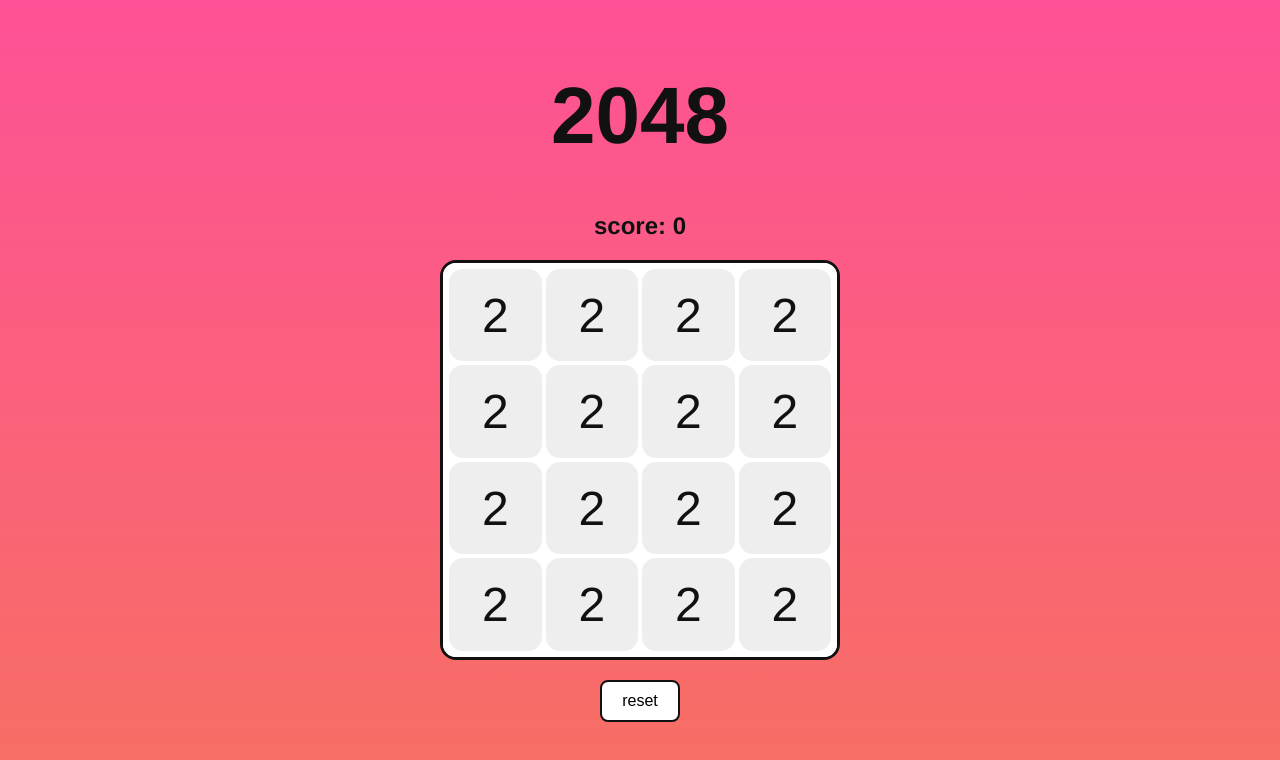
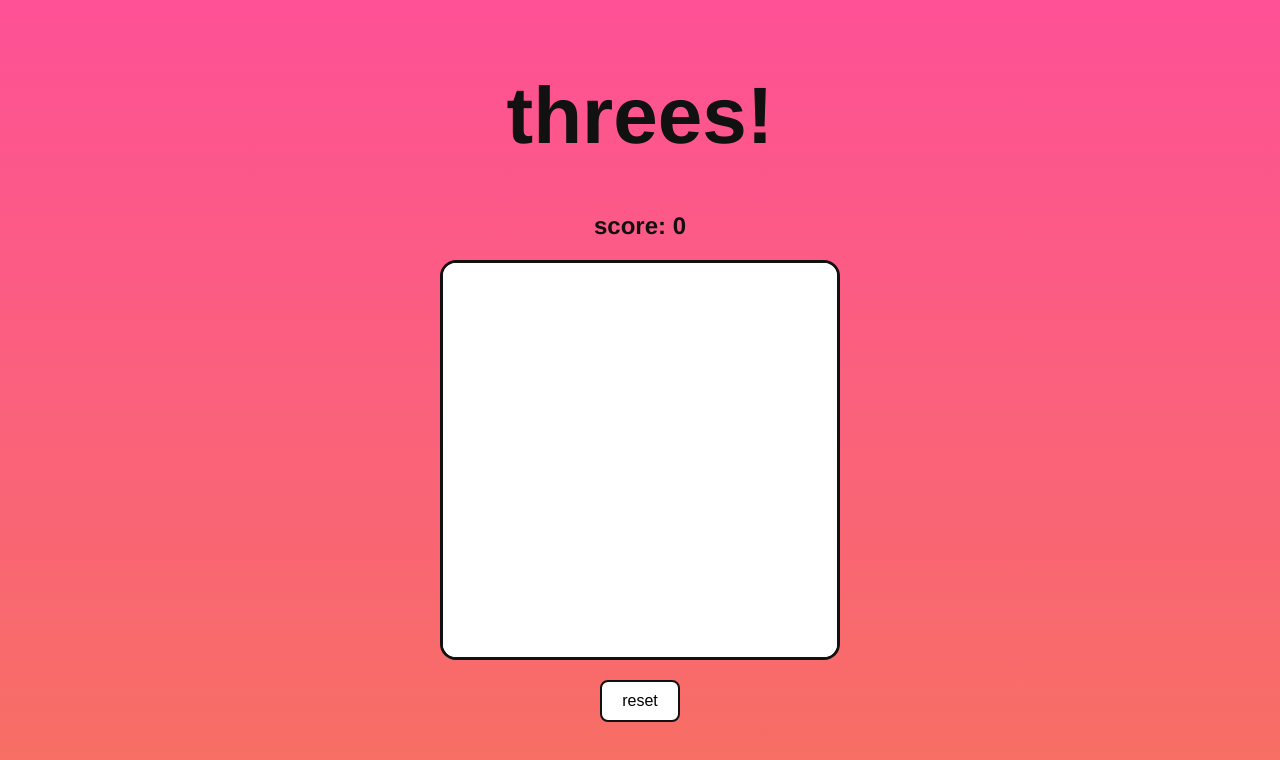
Before and after one commit to rmaomina/2048-javascript, a plain HTML site: page 2048.html in a window 1280 px wide. Drawn offline with Linux system fonts and the light colour scheme.

Commit message:
refactor: board 네이밍 변경

```diff
--- a/2048.html
+++ b/2048.html
@@ -5,33 +5,17 @@
   <meta charset="UTF-8">
   <meta http-equiv="X-UA-Compatible" content="IE=edge">
   <meta name="viewport" content="width=device-width, initial-scale=1.0">
-  <title>2048</title>
+  <title>threes!</title>
 
   <link rel="stylesheet" href="./style.css">
 </head>
 
 <body data-theme="c10">
   <div class="container">
-    <h1>2048</h1>
+    <h1>threes!</h1>
     <h2>score: 0</h2>
     <div id="wrapper">
-      <div class="tile-group">
-        <div class="tile">2</div>
-        <div class="tile">2</div>
-        <div class="tile">2</div>
-        <div class="tile">2</div>
-        <div class="tile">2</div>
-        <div class="tile">2</div>
-        <div class="tile">2</div>
-        <div class="tile">2</div>
-        <div class="tile">2</div>
-        <div class="tile">2</div>
-        <div class="tile">2</div>
-        <div class="tile">2</div>
-        <div class="tile">2</div>
-        <div class="tile">2</div>
-        <div class="tile">2</div>
-        <div class="tile">2</div>
+      <div id="board" class="tile-group">
       </div>
     </div>
     <button id="btn_reset">reset</button>
```
